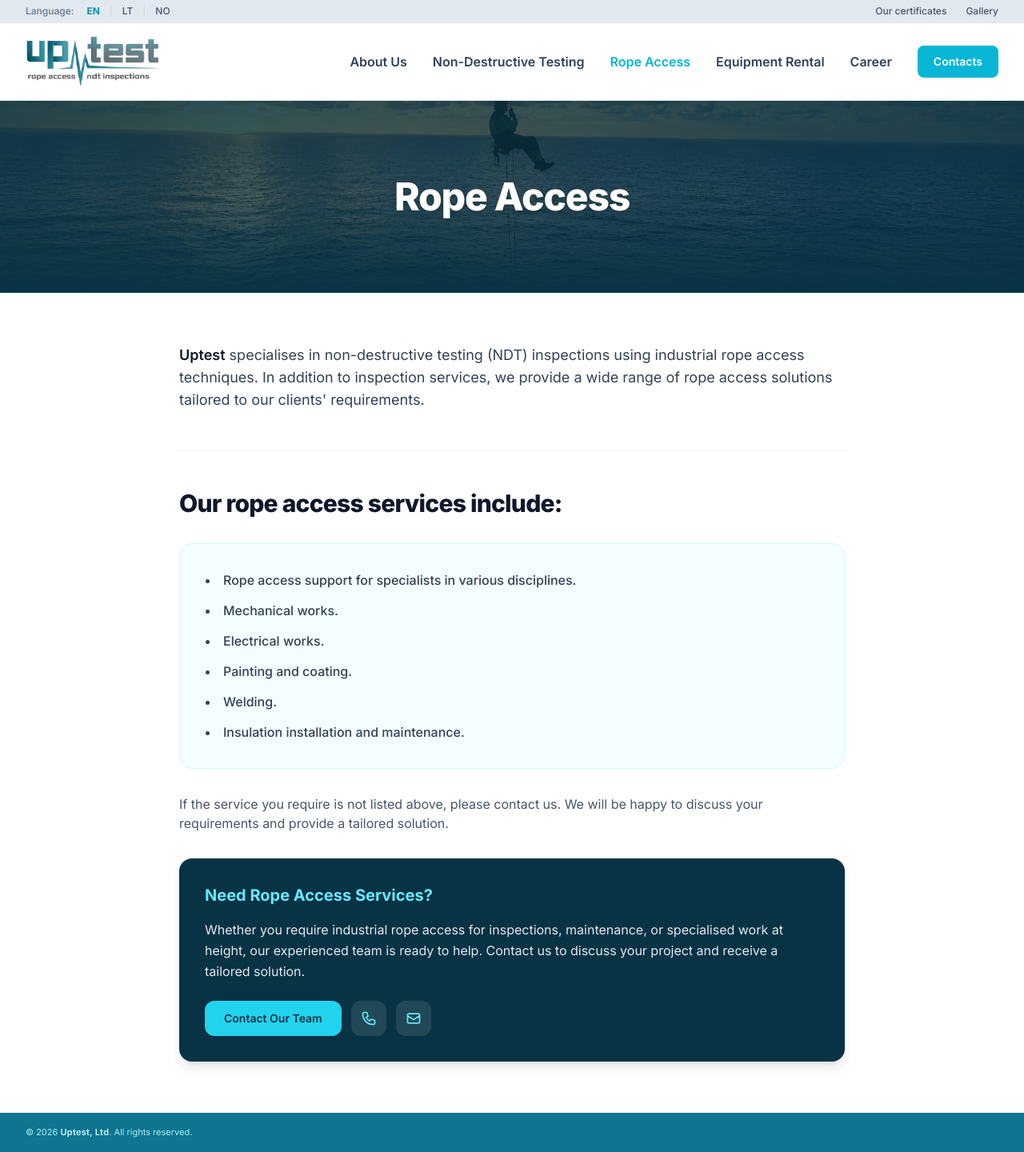
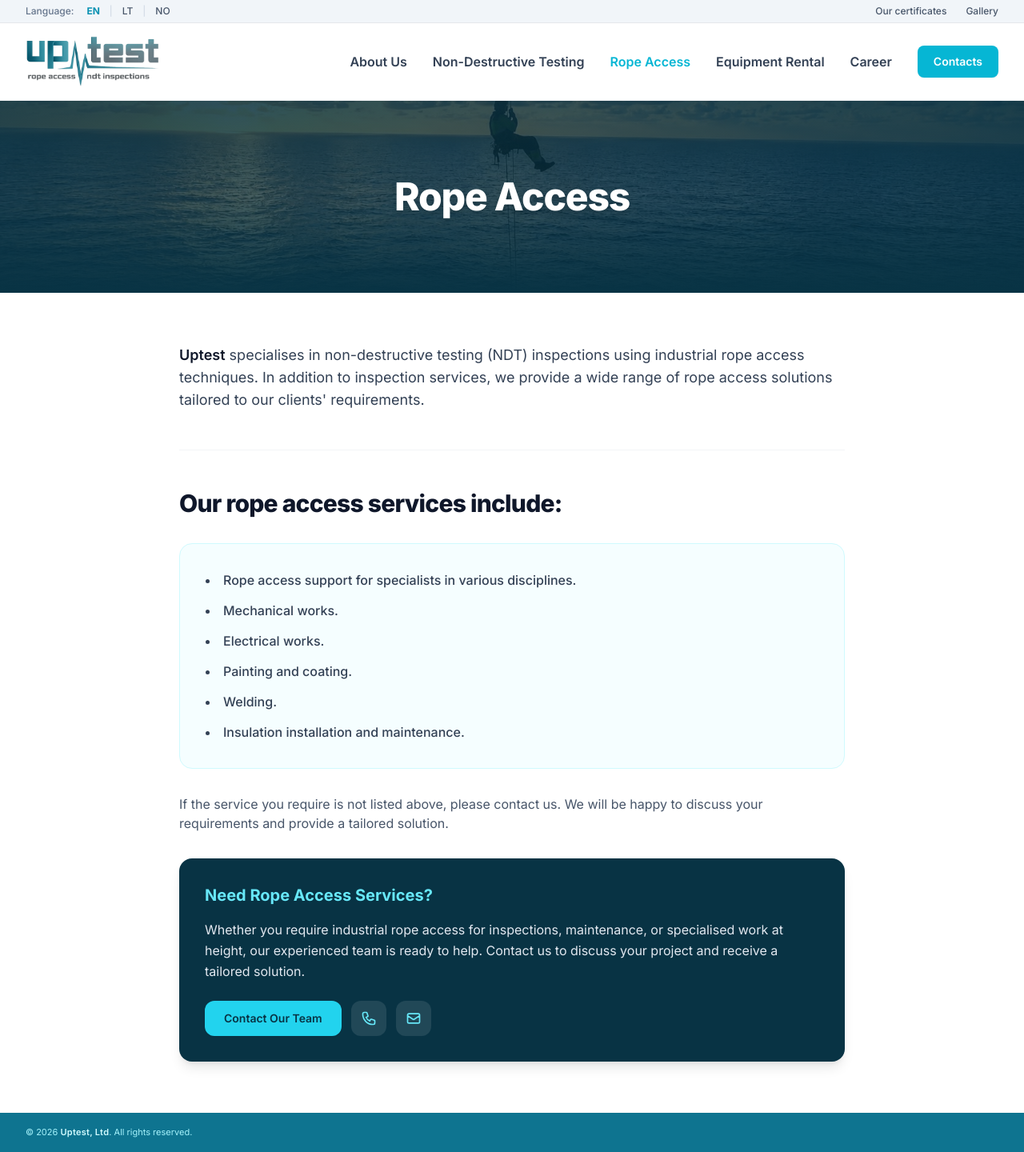
Before and after one commit to mruslys/uptest.no, a Jekyll site: the page built from rope-access/index.html, in a window 1280 px wide. Shown: the whole page at 80% size. Built offline with Jekyll 4.4.1, drawn with Linux system fonts in a browser that asks for light colours; nearby versions of some CDN libraries.

Commit message:
Update header.html

```diff
--- a/_includes/header.html
+++ b/_includes/header.html
@@ -12,7 +12,7 @@
 
         <!-- Kalbos ir secondary menu juosta patčiame viršuje su tamsiu fonu -->
        <!-- Kalbos ir secondary menu juosta perkelta į patį viršų -->
-        <div class="bg-slate-200 text-slate-700 text-xs py-1.5 border-b border-gray-200">
+        <div class="bg-slate-100 text-slate-700 text-xs py-1.5 border-b border-gray-200">
             <div class="max-w-7xl mx-auto px-4 sm:px-6 lg:px-8 flex justify-between items-center">
 
                 <div class="flex items-center space-x-3 text-xs">
```
